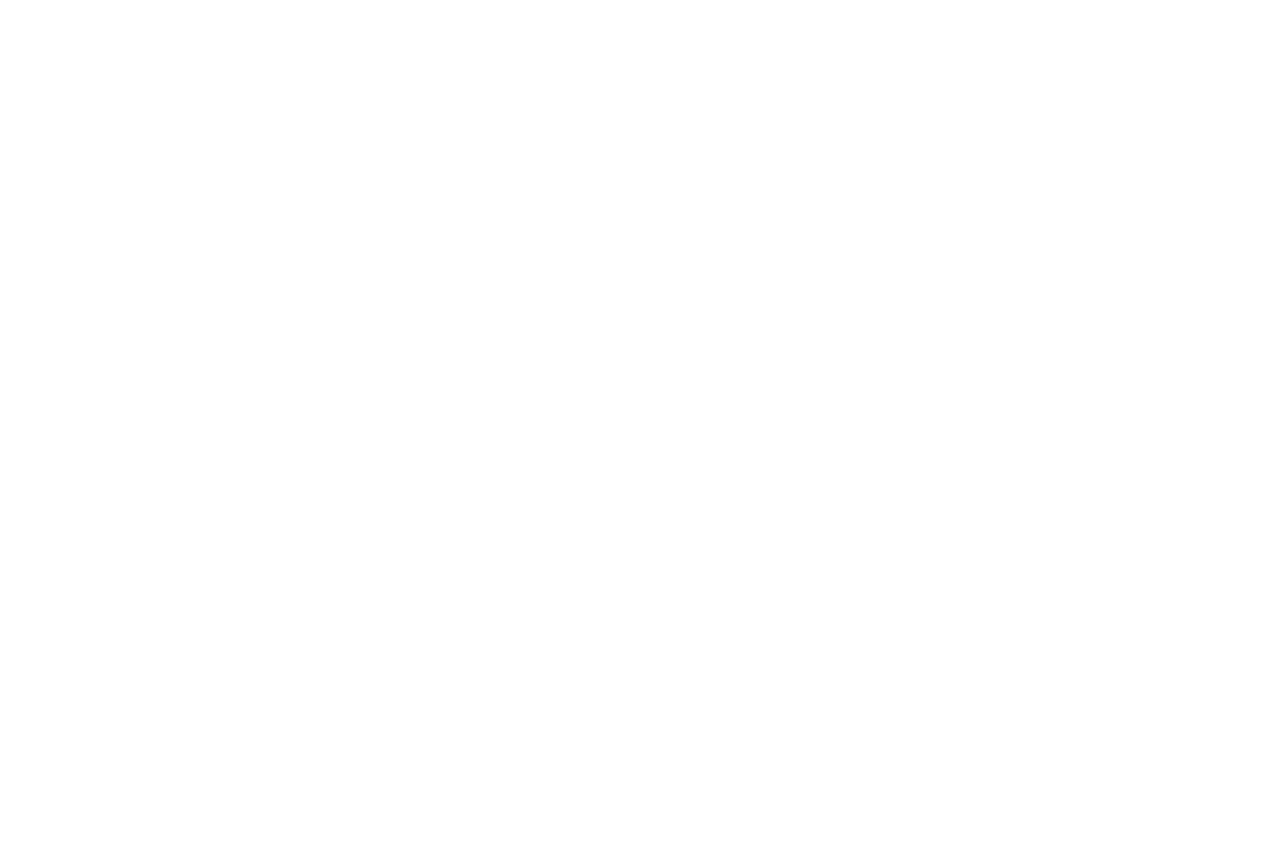
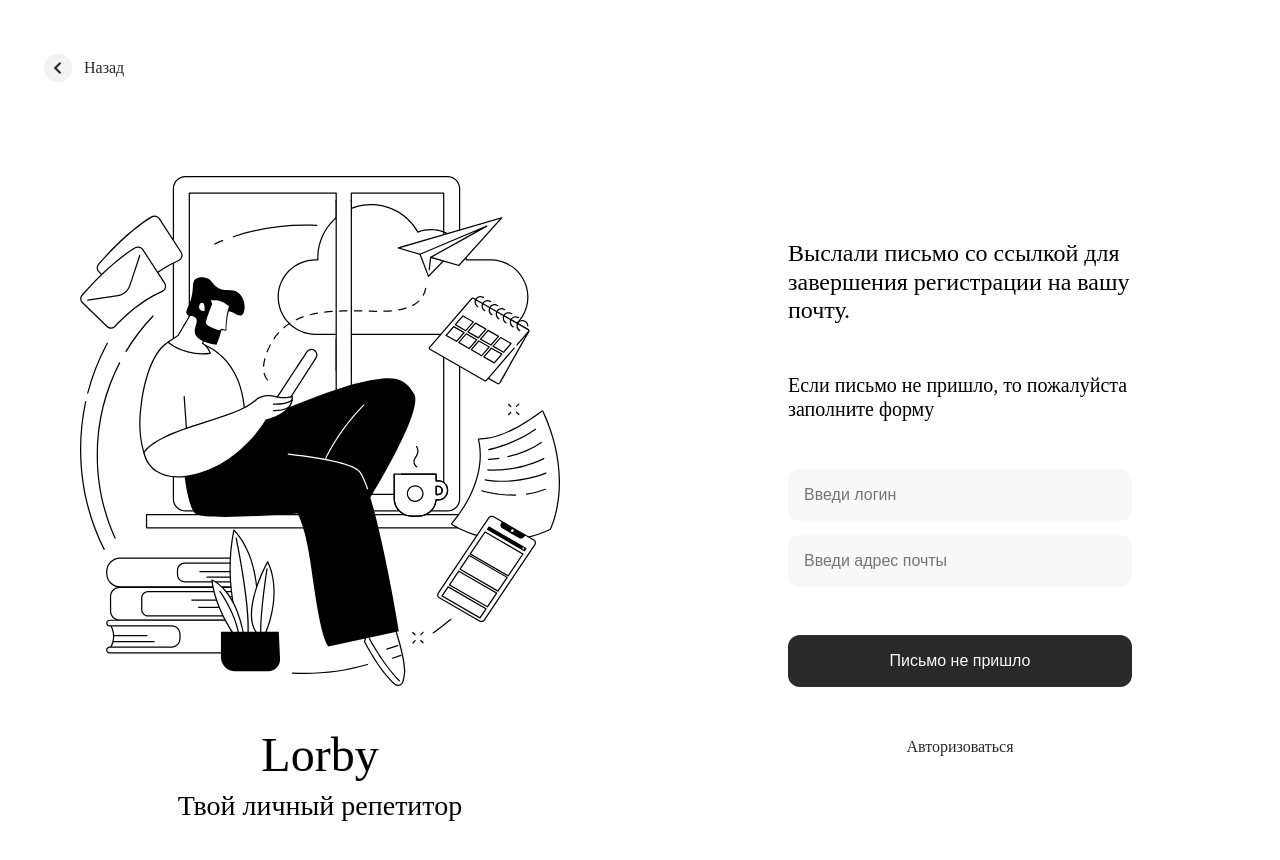
Before and after one commit to BarnoMamadzhanova/auth, a React (Create React App) app: page /confirmation in a window 1280 px wide. Before the commit this address had no page. Shown: the top 860 px of the page. Before the commit the page ends 800 px from the top, so only its background shows below. Built offline with nearby package versions, Linux system fonts and the light colour scheme.

Commit message:
finished confirmationForm and implemnted it to confirm page

```diff
--- a/src/App.js
+++ b/src/App.js
@@ -2,6 +2,7 @@
 import Login from "./pages/Login/Login";
 import Profile from "./pages/Profile/Profile";
 import Registration from "./pages/Registration/Registration";
+import Confirmation from "./pages/Confirmation/Confirmation";
 import "./styles/App.css";
 
 function App() {
@@ -11,6 +12,7 @@
         <Route path="/" element={<Login />} />
         <Route path="/registration" element={<Registration />} />
         <Route path="/profile" element={<Profile />} />
+        <Route path="/confirmation" element={<Confirmation />} />
       </Routes>
     </div>
   );
--- /dev/null
+++ b/src/components/ConfirmationForm/ConfirmationForm.jsx
@@ -0,0 +1,91 @@
+import React from "react";
+import { Link } from "react-router-dom";
+import { useFormik } from "formik";
+import classes from "./ConfirmationForm.module.css";
+import { confirmSchema } from "../../schemas/confirm";
+import { back } from "../../assets";
+
+const onSubmit = (values, actions) => {
+  console.log("submitted");
+  console.log(values);
+  console.log(actions);
+  actions.resetForm();
+};
+
+function ConfirmationForm() {
+  const formik = useFormik({
+    initialValues: {
+      username: "",
+      email: "",
+    },
+    validationSchema: confirmSchema,
+    onSubmit,
+    validateOnChange: true,
+    validateOnBlur: true,
+  });
+
+  const { values, errors, touched, handleBlur, handleChange, handleSubmit } =
+    formik;
+
+  return (
+    <div className={classes.confirmationContainer}>
+      <Link to="/" className={classes.backLink}>
+        <img src={back} alt="back" />
+        Назад
+      </Link>
+      <p className={classes.confirmTitle}>
+        Выслали письмо со ссылкой для завершения регистрации на вашу почту.
+      </p>
+      <p className={classes.confirmText}>
+        Если письмо не пришло, то пожалуйста заполните форму
+      </p>
+      <form
+        onSubmit={handleSubmit}
+        className={classes.confirmForm}
+        autoComplete="off"
+      >
+        <div
+          className={`${classes.inputContainer} ${
+            errors.username && touched.username ? classes.error : ""
+          }`}
+        >
+          <input
+            value={values.username}
+            onChange={handleChange}
+            type="text"
+            id="username"
+            placeholder="Введи логин"
+            onBlur={handleBlur}
+          />
+        </div>
+
+        <div
+          className={`${classes.inputContainer} ${
+            errors.email && touched.email ? classes.error : ""
+          }`}
+        >
+          <input
+            value={values.email}
+            onChange={handleChange}
+            type="email"
+            id="email"
+            placeholder="Введи адрес почты"
+            onBlur={handleBlur}
+            className={errors.email && touched.email ? classes.inputError : ""}
+          />
+        </div>
+        {errors.email && touched.email && (
+          <div className={classes.errorMessage}>{errors.email}</div>
+        )}
+        <button onSubmit={handleSubmit} type="submit">
+          Письмо не пришло
+        </button>
+      </form>
+      <Link to="/" className={classes.confirmLink}>
+        Авторизоваться
+      </Link>
+    </div>
+  );
+}
+
+export default ConfirmationForm;
--- /dev/null
+++ b/src/components/ConfirmationForm/ConfirmationForm.module.css
@@ -0,0 +1,119 @@
+.backLink {
+  text-decoration: none;
+  color: #292929;
+  font-weight: 500;
+  line-height: 1.5rem;
+  display: flex;
+  flex-direction: row;
+  gap: 0.75rem;
+  align-items: center;
+  justify-content: center;
+  padding: 0.875rem 1rem 0.875rem 1rem;
+  border-radius: 12px;
+  color: #292929;
+  position: absolute;
+  left: 1.75rem;
+  top: 2rem;
+}
+
+.confirmationContainer {
+  flex: 1 1 50%;
+  display: flex;
+  flex-direction: column;
+  gap: 3rem;
+  align-items: center;
+}
+
+.confirmTitle {
+  font-weight: 500;
+  font-size: 1.5rem;
+  line-height: 1.8rem;
+  width: 21.5rem;
+}
+
+.confirmText {
+  font-weight: 500;
+  font-size: 1.25rem;
+  line-height: 1.5rem;
+  width: 21.5rem;
+}
+
+.confirmForm {
+  display: flex;
+  flex-direction: column;
+  gap: 0.875rem;
+  width: 21.5rem;
+}
+
+.confirmForm input {
+  font-size: 1rem;
+  font-weight: 500;
+  outline: none;
+  border: none;
+  line-height: 1.5rem;
+  background-color: #f8f8f8;
+  flex-grow: 1;
+  padding: 0.875rem 0 0.875rem 1rem;
+  color: #767676;
+  border-radius: 12px;
+}
+
+.confirmForm button {
+  padding: 0.875rem 1rem 0.875rem 1rem;
+  font-size: 1rem;
+  font-weight: 500;
+  line-height: 1.5rem;
+  outline: none;
+  border: none;
+  border-radius: 12px;
+  background: #292929;
+  color: #f8f8f8;
+  margin-top: 2.125rem;
+  cursor: pointer;
+}
+
+.confirmForm button:hover {
+  opacity: 0.8;
+}
+
+.inputContainer {
+  display: flex;
+  align-items: center;
+  position: relative;
+  background-color: #f8f8f8;
+  border-radius: 12px;
+  padding-right: 2.5rem;
+}
+
+.inputContainer.error {
+  border: 2px solid red;
+}
+
+.confirmLink {
+  text-decoration: none;
+  color: #292929;
+  font-weight: 500;
+  line-height: 1.5rem;
+  position: relative;
+}
+
+.confirmLink:hover {
+  cursor: pointer;
+}
+
+.confirmLink:hover::after {
+  content: "";
+  position: absolute;
+  left: 0;
+  right: 0;
+  bottom: -2px;
+  height: 2px;
+  background-color: currentColor;
+}
+
+.errorMessage {
+  padding-left: 1rem;
+  color: red;
+  font-size: 1rem;
+  margin-top: 0.25rem;
+}
--- a/src/components/Modal/Modal.module.css
+++ b/src/components/Modal/Modal.module.css
@@ -19,10 +19,10 @@
 }
 
 .modal__content {
-  padding: 2.5rem;
-  border-radius: 3rem;
+  padding: 2rem;
+  border-radius: 2rem;
   background-color: white;
-  width: 38rem;
+  width: 23.5rem;
   transform: scale(0.5);
   transition: 0.4s all;
 }
--- a/src/pages/Confirmation/Confirmation.jsx
+++ b/src/pages/Confirmation/Confirmation.jsx
@@ -0,0 +1,15 @@
+import React from "react";
+import classes from "./Confirmation.module.css";
+import { Hero } from "../../components/Hero/Hero";
+import ConfirmationForm from "../../components/ConfirmationForm/ConfirmationForm";
+
+function Confirmation() {
+  return (
+    <div className={classes.confirmation}>
+      <Hero />
+      <ConfirmationForm />
+    </div>
+  );
+}
+
+export default Confirmation;
--- a/src/pages/Confirmation/Confirmation.module.css
+++ b/src/pages/Confirmation/Confirmation.module.css
@@ -0,0 +1,6 @@
+.confirmation {
+  padding-block: 11rem;
+  display: flex;
+  align-items: center;
+  justify-content: center;
+}
--- /dev/null
+++ b/src/schemas/confirm.jsx
@@ -0,0 +1,18 @@
+import * as yup from "yup";
+
+const usernamePattern = /^[a-zA-Z]+$/;
+
+const emailPattern = /^[A-Za-z0-9._%+-]+@[A-Za-z0-9.-]+\.[A-Za-z]{2,6}$/;
+
+export const confirmSchema = yup.object().shape({
+  username: yup
+    .string()
+    .min(3)
+    .max(20)
+    .matches(usernamePattern)
+    .required("Required"),
+  email: yup
+    .string()
+    .matches(emailPattern, "Пожалуйста введите верный email")
+    .required("Required"),
+});
```
